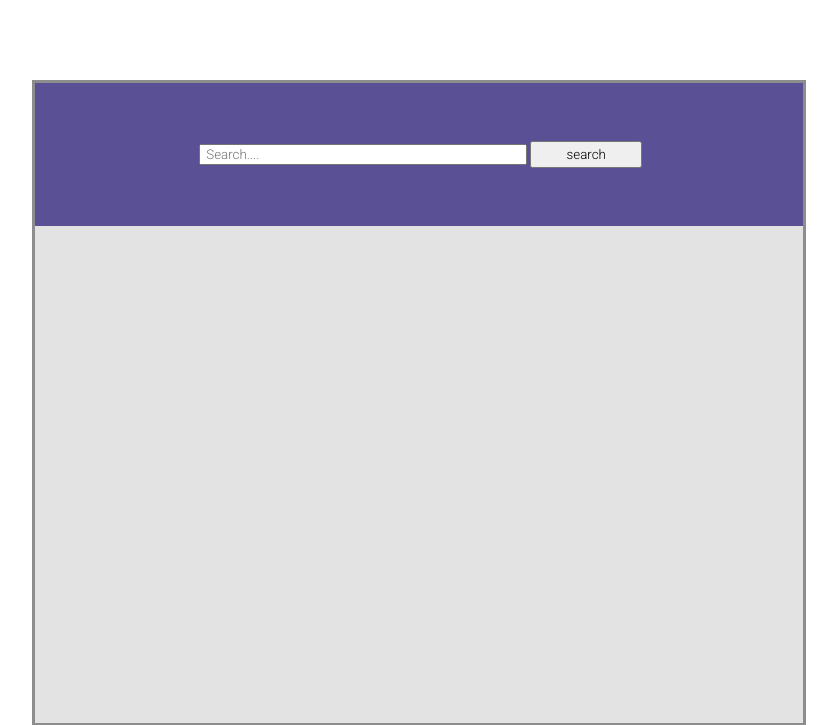
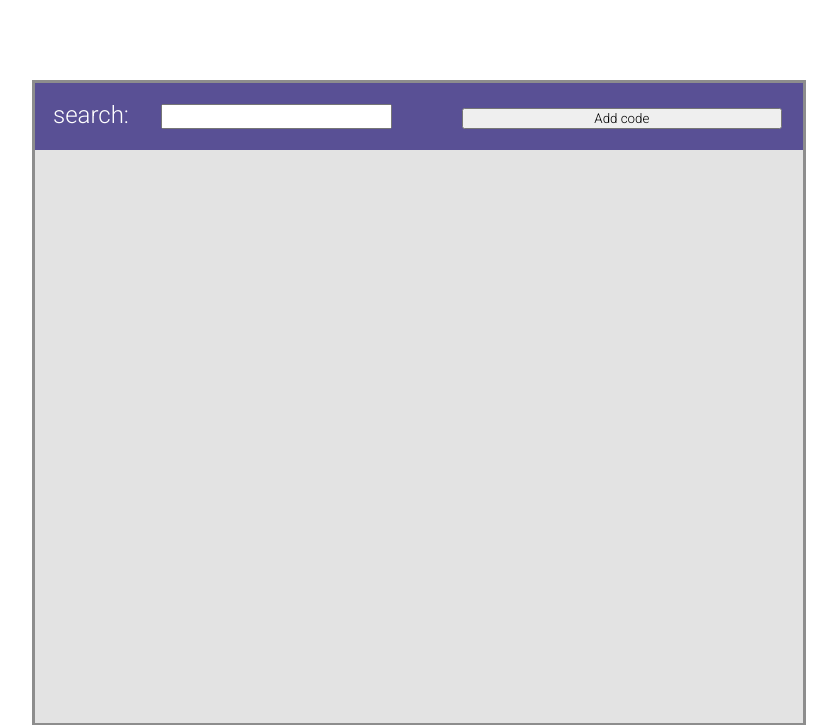
Before and after one commit to horizoncollege/project-2-verdieping-scrum-codeverse, a PHP site: page /scram/ in a window 1280 px wide. Shown: the part 106-831 px from the top of the page, without its empty margins (221-1058 px from the left). Run offline with PHP 8.4, Linux system fonts and the light colour scheme; the visitor is signed in with stand-in values (Sample User, id 1); data that the repository does not hold is empty.

Commit message:
searchbar in index gestyled

```diff
--- a/index.php
+++ b/index.php
@@ -38,7 +38,7 @@
 
         $pdoquery = "SELECT * FROM code WHERE name = :id ";
         $pdoquery_run = $conn->prepare($pdoquery);
-        $pdoquery_exec = $pdoquery_run->execute(array(":id" =>'id'));
+        $pdoquery_exec = $pdoquery_run->execute(array(":id" => 'id'));
 
         if ($pdoquery_exec) {
             if ($pdoquery_run->rowCount() > 0) {
@@ -60,12 +60,9 @@
 
     ?>
     <div class="maincontainer">
-        <div class="search">
-            <form class="searchbar">
-                <input id="searchbar" type="text" placeholder=" Search...." name="search">
-                <button id="searchbutton" type="submit">search</button>
-            </form>
-        </div>
+        <p class="search">search:<input type="search">
+            <a href="submitcode.php"><input class="add-code-button" type="submit" value="Add code"></a>
+        </p>
         <!--the repositories-->
         <?php
         foreach ($stmt as $nog) {
```
